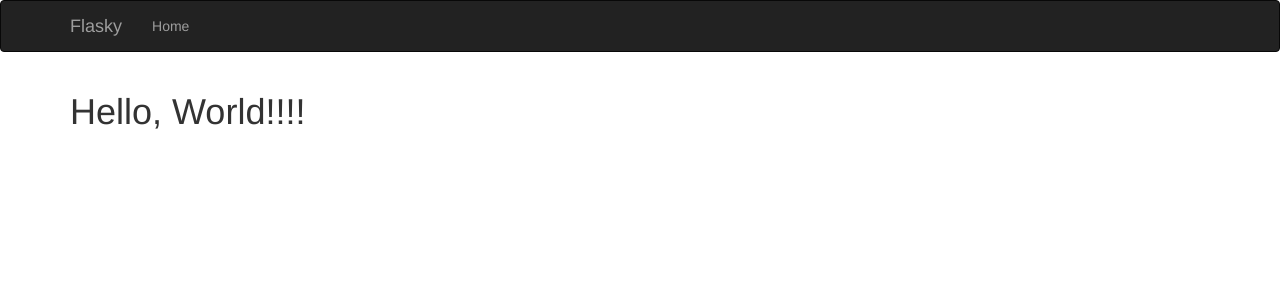
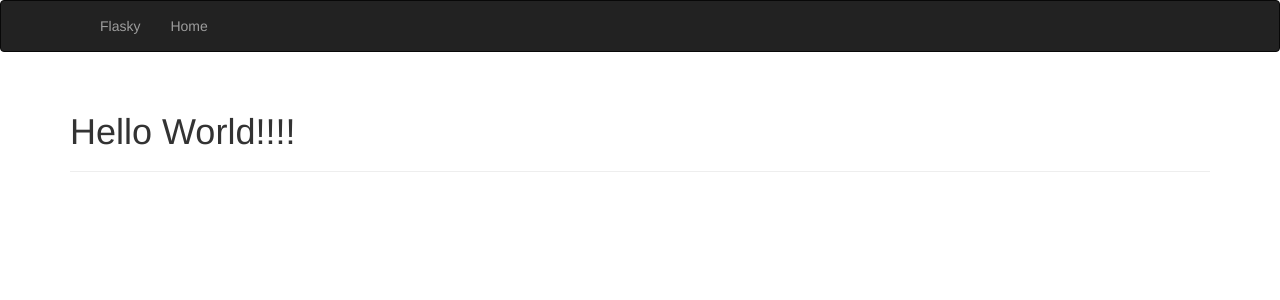
Before and after one commit to flaskalobet/website, a Flask app: page / in a window 1280 px wide. Shown: the top 300 px of the page. Run offline with Flask 2, Linux system fonts and the light colour scheme; some libraries are stand-ins or nearby versions.

Commit message:
flask-bootstrap extension working

```diff
--- a/app/templates/base.html
+++ b/app/templates/base.html
@@ -4,24 +4,15 @@
 
 {% block head %}
 {{ super() }}
-<link rel="shortcut icon" href="{{ url_for('static', filename='favicon.ico') }}" type="image/x-icon">
-<link rel="icon" href="{{ url_for('static', filename='favicon.ico') }}" type="image/x-icon">
-<link rel="stylesheet" type="text/css" href="{{ url_for('static', filename='styles.css') }}">
 {% endblock %}
 
 {% block navbar %}
     <div class="navbar navbar-inverse" role="navigation">
         <div class="container">
-        <div class="navbar-header">
-            <button type="button" class="navbar-toggle" data-toggle="collapse" data-target=".navbar-collapse">
-                <span class="sr-only">Toggle navigation</span>
-                <span class="icon-bar"></span>
-                <span class="icon-bar"></span>
-                <span class="icon-bar"></span>
-            </button>
-            <a class="navbar-brand" href="{{ url_for('main.index') }}">Flasky</a>
-        </div>
             <div class="navbar-collapse collapse">
+                <ul class="nav navbar-nav">
+                    <li><a href="{{ url_for('main.index') }}">Flasky</a></li>
+                </ul>
                 <ul class="nav navbar-nav">
                     <li><a href="{{ url_for('main.index') }}">Home</a></li>
                 </ul>
@@ -32,13 +23,6 @@
 
 {% block content %}
     <div class="container">
-    {% for message in get_flashed_messages() %}
-    <div class="alert alert-warning">
-        <button type="button" class="close" data-dismiss="alert">&times;</button>
-        {{ message }}
-    </div>
-    {% endfor %}
-
         {% block page_content %}{% endblock %}
     </div>
 {% endblock %}
--- a/app/templates/index.html
+++ b/app/templates/index.html
@@ -1,7 +1,9 @@
 {% extends "base.html" %}
 
-{% block title %}Flasky{% endblock %}
+{% block title %}Flasky - Welcome World !!!{% endblock %}
 
 {% block page_content %}
-    <h1>Hello, World!!!!</h1>
+<div class="page-header">
+    <h1>Hello World!!!!</h1>
+</div>
 {% endblock %}
```
Also changed, not shown: 1 other file. Lines whose indentation alone changed are shown as unchanged.
